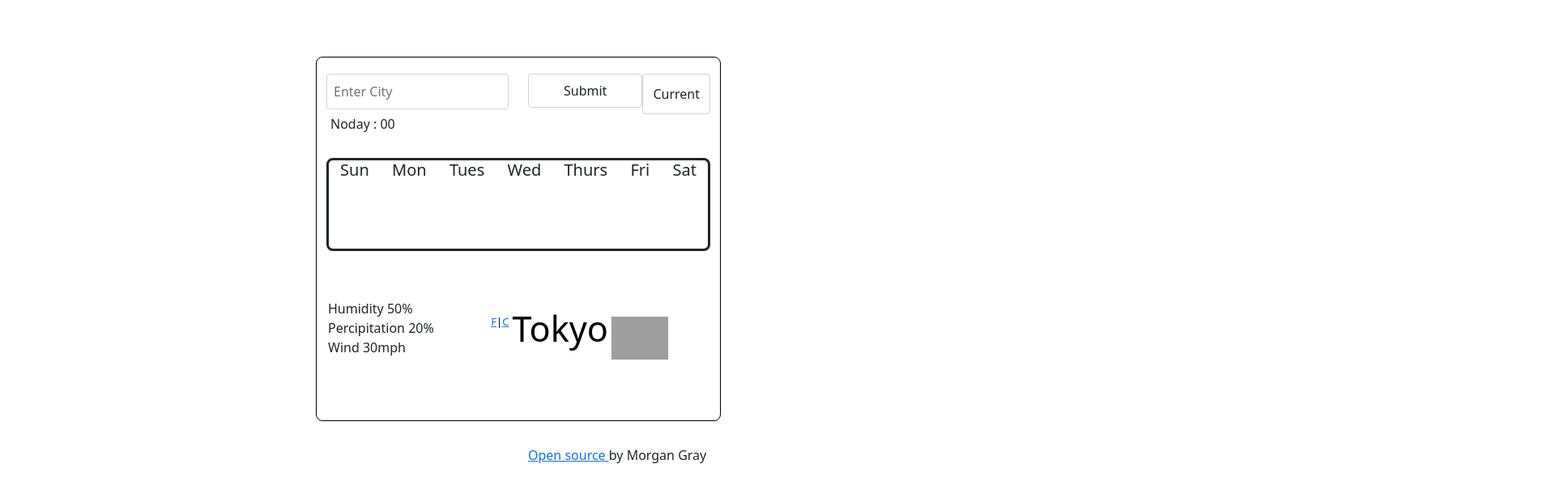
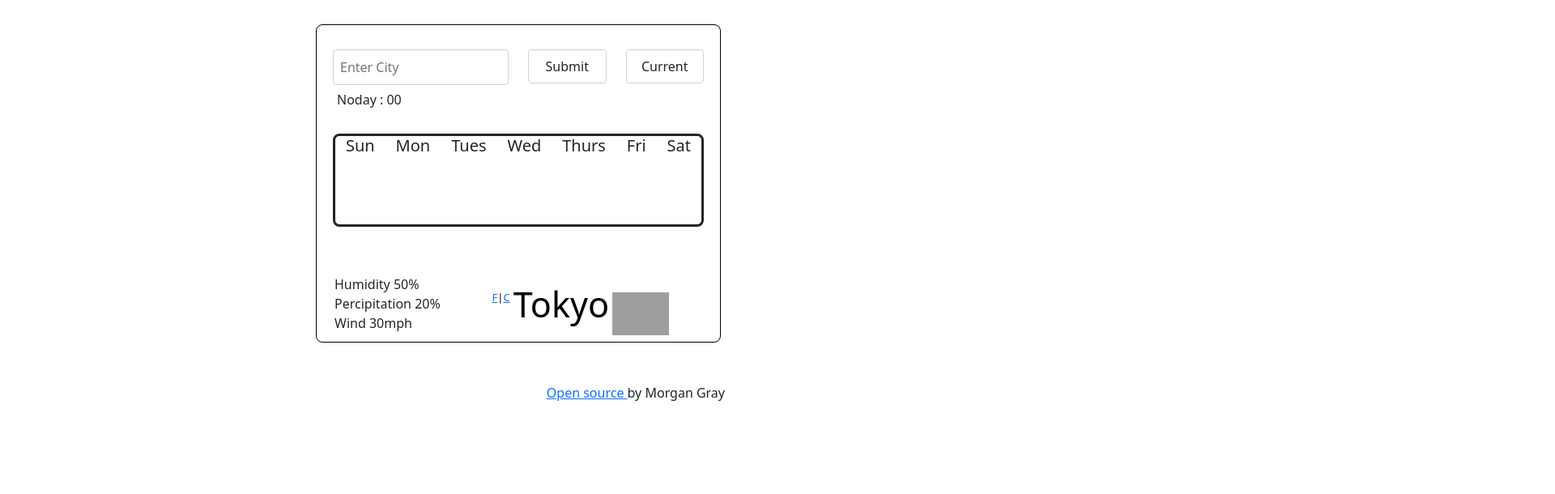
Before and after one commit to GrayMorgan/Weather-app, a plain HTML site: page index.html in a window 1280 px wide. Shown: the top 610 px of the page at 81% size, 1920 px wide, since content can reach past the window. Drawn offline with nearby package versions, Linux system fonts and the light colour scheme; grey boxes are pictures that could not be loaded.

Commit message:
added css and fixed wonky buttons

```diff
--- a/index.html
+++ b/index.html
@@ -15,19 +15,19 @@
 
   <body>
     <div class="container">
-        <div class="row">
-          <div class="col">
+        <div class="weather-app">
+         <form id="form">
+          <div class="row">
+            <div class="col-6">
+              <input type="search" id="search" placeholder="Enter City" class="search-box form-control "/></div>
+              <div class="col-3">
+              <input type="submit" class="submit-btn form-control"></div>
+              <div class="col-3">
+                <button type="button" class="current-btn submit-btn form-control" >Current</button>
+              </div>
+        </div>
+      </form>
 
-            <form id="form">
-              <input type="search" id="search" placeholder="Enter City" class="search-box form-control "/></div>
-              <div class="col">
-              <input type="submit" class="submit-btn form-control"/>
-              <div class="col">
-                <button type="button" class="current-btn form-control" >Current</button>
-              </div>
-            </form>
-        </div>
-      </div>
       <span id="date-and-time"> <span id="day">Noday</span> <span id="time">:</span> <span id="minutes">00</span></span>
       <div class="weekdays">
         <h5>Sun</h5>
@@ -53,7 +53,8 @@
 
     </div>
      <div class="row">
-        <p id="github-link"><a href="https://github.com/GrayMorgan/Weather-app">Open source </a>by Morgan Gray</p>
+        <p id="github-link"><a href="https://github.com/GrayMorgan/Weather-app" target="_blank">Open source </a>by Morgan Gray</p>
+      </div>
       </div>
     <script src="src/index.js"></script>
   </body>
--- a/src/styles.css
+++ b/src/styles.css
@@ -23,11 +23,6 @@ h1 {
   padding: 8px 10px;
 }
 
-.current {
-  padding: 10px 20px;
-  margin-left: 10px;
-  margin-bottom: 8px;
-}
 #date-and-time {
   padding-left: 5px;
   font-weight: lighter;
@@ -38,11 +33,11 @@ h1 {
   right: 0;
 }
 
-.container {
-  position: relative;
-  top: 70px;
-  width: 500px;
-  height: 450px;
+.weather-app {
+  margin: 30px auto;
+  max-width: 500px;
+  max-height: 550px;
+  padding: 20px;
   border: black solid 1px;
   border-radius: 8px;
 }
@@ -84,6 +79,6 @@ li {
 
 #github-link {
   position: relative;
-  left: 50%;
-  top: 100px;
+  left: 52%;
+  top: 20px;
 }
```
